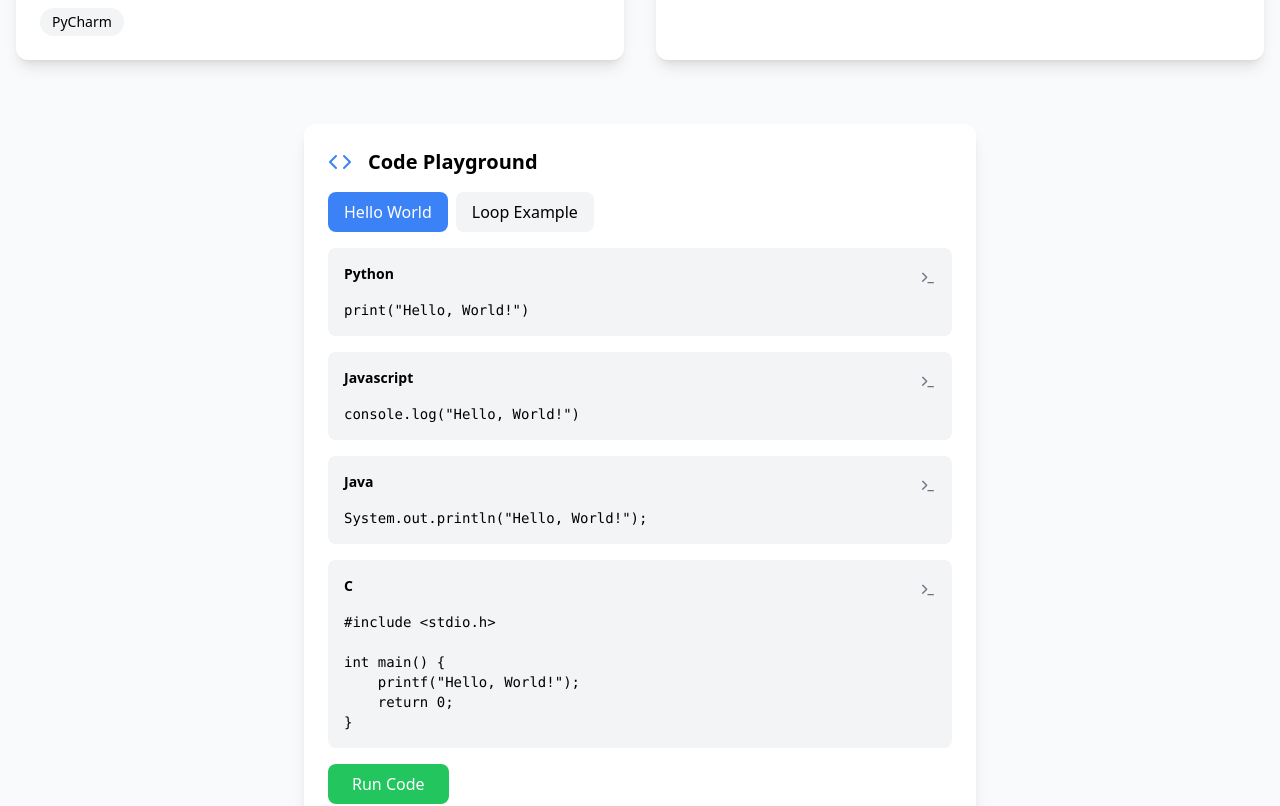
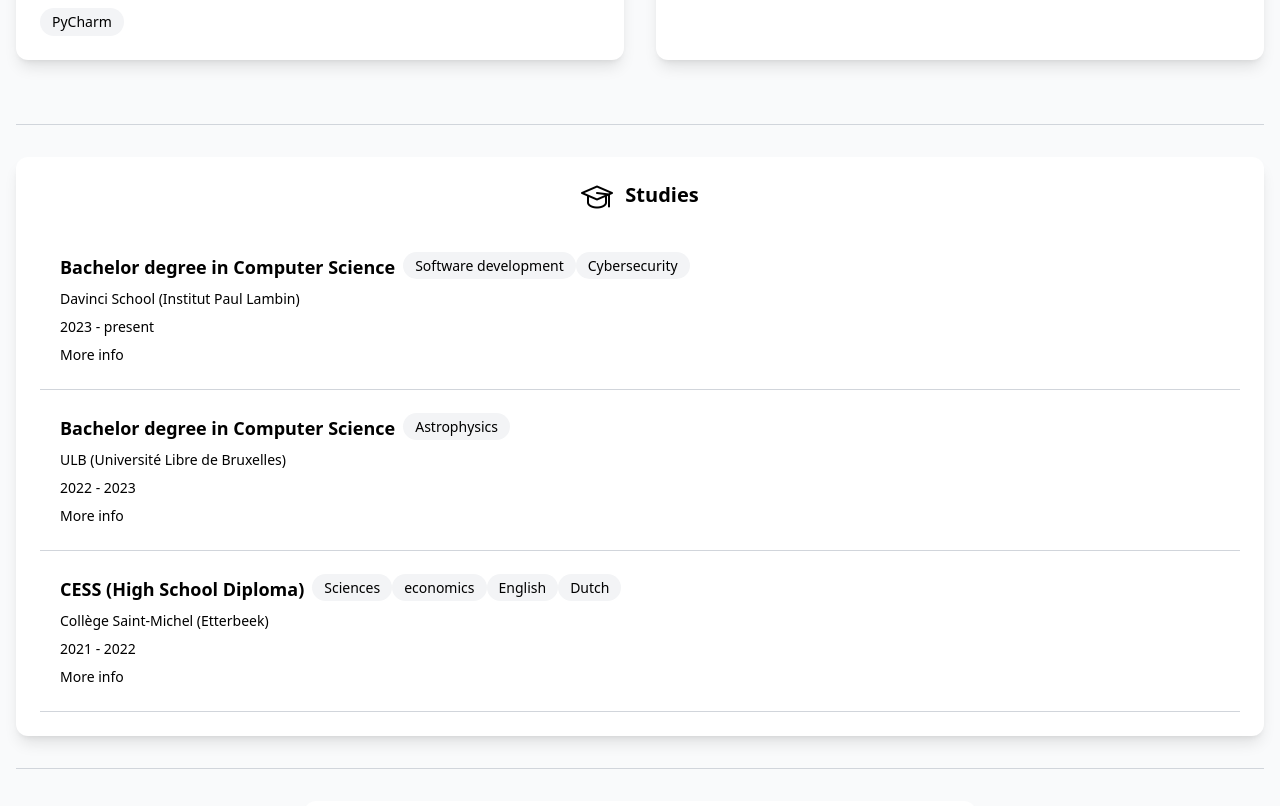
Before and after one commit to sacha-croon-vinci/Online-Resume, a React (Vite) app: page / in a window 1280 px wide. Shown: the part 740-1546 px from the top of the page. Built offline with nearby package versions, Linux system fonts and the light colour scheme.

Commit message:
new(study) study section + some fix

```diff
--- a/src/App.tsx
+++ b/src/App.tsx
@@ -3,6 +3,7 @@ import { ThemeToggle } from './components/Header/ThemeToggle';
 import { Hero } from './components/Hero';
 import { SkillCard } from './components/SkillCard';
 import { InteractiveWidget } from './components/InteractiveWidget';
+import { StudyCard } from './components/Studies/StudyCard';
 
 function App() {
   const { theme, toggleTheme } = useTheme();
@@ -11,6 +12,31 @@ function App() {
   const technologies = ['React', 'Node.js', 'Git', 'Vanilla JS','Tailwind','Bootstrap','Express.js','Junit','Next.js','REST','JWT','Vite'];
   const tools = ['VS Code', 'Github', 'Figma', 'Lucidchart','DataGrip','Intelij','PyCharm'];
   const DataBase = ['MongoDB', 'MySQL', 'PostgreSQL', 'SQLite','UML','SQL'];
+
+  const studies = [
+    {
+      title: 'Bachelor degree in Computer Science',
+      school: 'Davinci School (Institut Paul Lambin)',
+      date: '2023 - present',
+      link: 'https://www.vinci.be/en/',
+      option: ['Software development','Cybersecurity'],
+    },
+    {
+      title: 'Bachelor degree in Computer Science',
+      school: 'ULB (Université Libre de Bruxelles)',
+      date: '2022 - 2023',
+      link: 'https://www.ulb.be/',
+      option: ['Astrophysics'],
+
+    },
+    {
+      title: 'CESS (High School Diploma)',
+      school: 'Collège Saint-Michel (Etterbeek)',
+      date: '2021 - 2022',
+      link: 'https://college-st-michel.info/wp/',
+      option: ['Sciences','economics','English', 'Dutch'],
+    },
+  ]
 
   return (
     <div className="min-h-screen bg-gray-50 dark:bg-gray-900 transition-colors">
@@ -43,6 +69,15 @@ function App() {
           />
         </div>
 
+        <div className="border-t border-gray-300 dark:border-gray-700 my-8"></div> {/* Line of separation */}
+
+        <StudyCard data={studies}
+
+        />
+        <div className=''></div>
+
+        <div className="border-t border-gray-300 dark:border-gray-700 my-8"></div> {/* Line of separation */}
+
         <InteractiveWidget />
       </main>
     </div>
--- a/src/components/SkillCard.tsx
+++ b/src/components/SkillCard.tsx
@@ -1,5 +1,5 @@
 import { Code2, Terminal,  } from 'lucide-react';
-import {SiSqlite } from 'react-icons/si'; // Importing database icons
+import {SiSqlite } from 'react-icons/si';
 
 
 interface SkillCardProps {
@@ -12,7 +12,7 @@ export function SkillCard({ title, items, icon = 'code' }: SkillCardProps) {
 
 
   return (
-    <div className="bg-white dark:bg-gray-800 p-6 rounded-xl shadow-lg hover:shadow-2xl transition-shadow">
+    <div className="bg-white dark:bg-gray-800 p-6 rounded-xl shadow-lg hover:shadow-2xl transition-shadow select-none">
       <div className="flex items-center gap-3 mb-4">
         {icon === 'database' ? <SiSqlite /> : null}
         {icon === 'code' ? (
@@ -28,7 +28,7 @@ export function SkillCard({ title, items, icon = 'code' }: SkillCardProps) {
           <span
             key={item}
             className="px-3 py-1 bg-gray-100 dark:bg-gray-700 rounded-full text-sm
-                     dark:text-gray-300"
+                     dark:text-gray-300 transform transition-transform duration-200 hover:scale-110 hover:bg-green-500 dark:hover:bg-red-500 hover:text-white"
           >
             {item}
           </span>
--- /dev/null
+++ b/src/components/Studies/StudyCard.tsx
@@ -0,0 +1,33 @@
+import { Study } from "../../../type";
+import { StudyItem } from "./StudyItem";
+
+interface StudyCardProps {
+    data: Study[];
+}
+
+
+
+export function StudyCard({ data }: StudyCardProps) {
+    return (
+        <div className="bg-white dark:bg-gray-800 p-6 rounded-xl  shadow-lg hover:shadow-2xl transition-shadow">
+            <div className="flex gap-3 pl-5 pr-5 mb-4 justify-center">
+                <img src="/src/public/images/graduation-hat.png"  alt="study image" className="w-8 h-8"/>
+                <h3 className="text-xl font-bold dark:text-white ">Studies</h3>
+            </div>
+            {data.map((study) => (
+                <StudyItem
+                    key={study.title}
+                    title={study.title}
+                    school={study.school}
+                    date={study.date}
+                    link={study.link}
+                    option={study.option}
+                />
+            ))}
+
+
+
+        </div>
+
+    );
+    }
--- /dev/null
+++ b/src/components/Studies/StudyItem.tsx
@@ -0,0 +1,31 @@
+interface ItemProps {
+    title: string;
+    school: string;
+    date: string;
+    link: string;
+    option: string[]|undefined;
+}
+
+export function StudyItem({title, school, date, link, option}: ItemProps) {
+
+    return (
+        <div className="flex flex-wrap gap-2 pb-6 pt-6 pl-5 pr-5 border-b border-gray-300 dark:border-gray-700">
+            <div className="flex flex-col gap-2">
+                <h3 className="text-lg font-bold dark:text-white">{title}</h3>
+                <p className="text-sm dark:text-gray-300">{school}</p>
+                <p className="text-sm dark:text-gray-300">{date}</p>
+                <a href={link} target="_blank" rel="noreferrer" className="text-sm dark:text-gray-300 hover:underline">More info</a>
+            </div>
+            <div>
+                {option?.map((item) => (
+                    <span
+                        key={item}
+                        className="px-3 py-1 bg-gray-100 dark:bg-gray-700 rounded-full text-sm
+                        dark:text-gray-300 transform transition-transform duration-200 hover:scale-110 hover:bg-green-500 dark:hover:bg-red-500 hover:text-white"
+                    >
+                        {item}
+                    </span>
+                ))}
+            </div>
+        </div>
+)}
--- /dev/null
+++ b/type.ts
@@ -0,0 +1,9 @@
+interface Study {
+    title: string;
+    school: string;
+    date: string;
+    link: string;
+    option?: string[];
+}
+
+export type { Study };
```
Also changed, not shown: src/public/images/graduation-hat.png (added).
